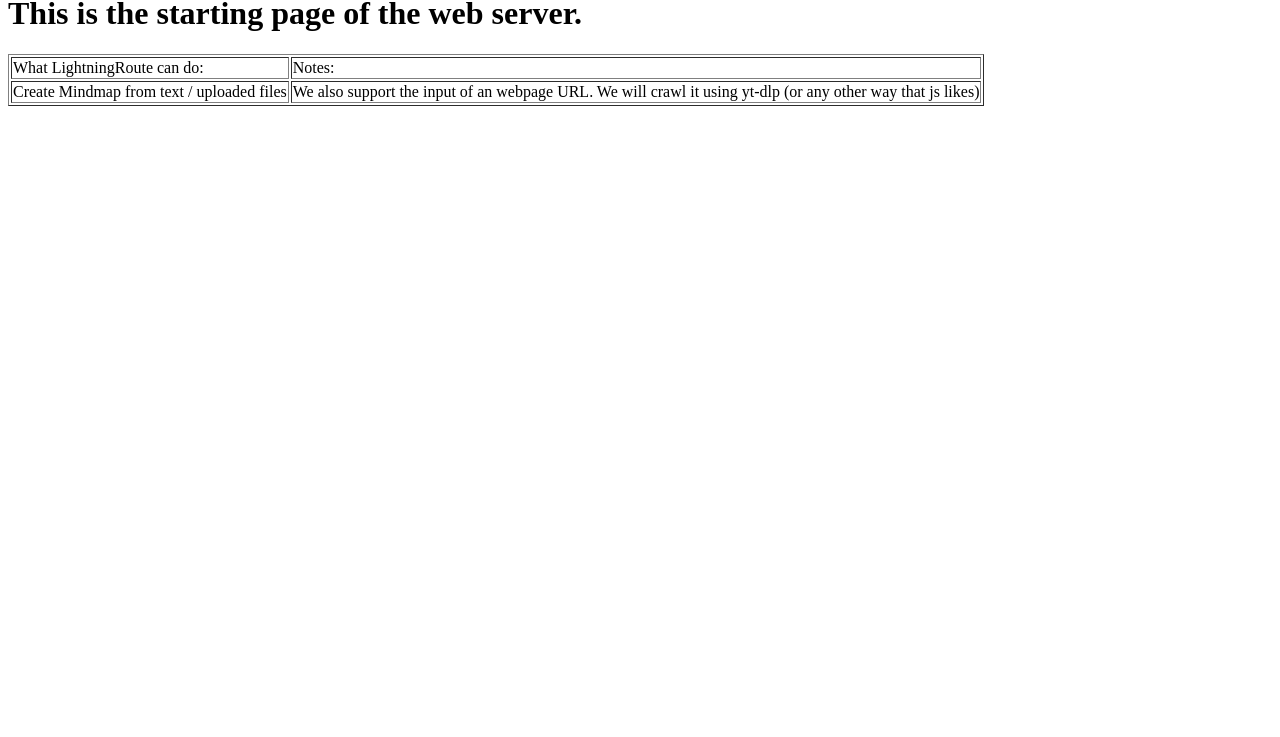
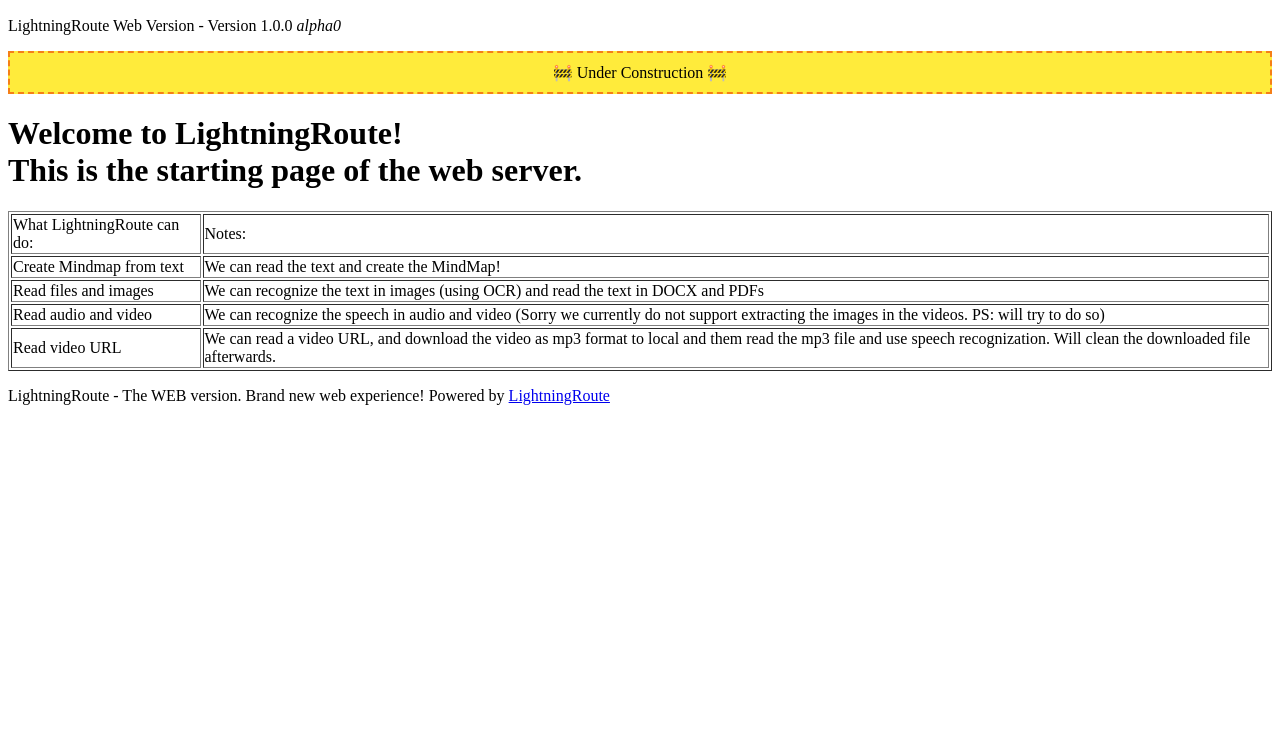
Before and after one commit to Unknownuserfrommars/LightningRoute-Web, a plain HTML site: page index.html in a window 1280 px wide. Shown: the part 63-800 px from the top of the page. Drawn offline with Linux system fonts and the light colour scheme.

Commit message:
Further implement index.html (V 1.0.0-a0.post2)
Still very shitty but still, added a header and footer. Also the Under Construction thingy is made (half of which is contributed by GPT).

```diff
--- a/index.html
+++ b/index.html
@@ -3,8 +3,19 @@
     <head>
         <title>Example of LightningRoute -- The Web Server</title> <!-- Adjust if needed -->
         <meta charset="utf-8">
+        <meta name="viewport" content="width=device-width, initial-scale=1">
     </head>
     <body>
+        <div class="main-content">
+            <header class="header">
+                <div class="container">
+                    <h1>LightningRoute</h1>
+                    <p>LightningRoute Web Version - Version 1.0.0 <i>alpha0</i></p>
+                    <div style="background: #ffeb3b; padding: 10px; text-align: center; border: 2px dashed #f57f17;">
+                        🚧 Under Construction 🚧
+                      </div>
+                </div>
+            </header>
             <h1>
                 Welcome to LightningRoute! <br>
                 This is the starting page of the web server. <br>
@@ -15,9 +26,29 @@
                     <td>Notes:</td>
                 </tr>
                 <tr>
-                <td>Create Mindmap from text / uploaded files</td>
-                <td>We also support the input of an webpage URL. We will crawl it using yt-dlp (or any other way that js likes)</td> <!-- Adjust if needed -->
+                    <td>Create Mindmap from text</td>
+                    <td>We can read the text and create the MindMap!</td> <!-- Adjust if needed -->
+                </tr>
+                <tr>
+                    <td>Read files and images</td>
+                    <td>We can recognize the text in images (using OCR) and read the text in DOCX and PDFs</td> <!-- Adjust if needed -->
+                </tr>
+                <tr>
+                    <td>Read audio and video</td>
+                    <td>We can recognize the speech in audio and video (Sorry we currently do not support extracting the images in the videos. PS: will try to do so)</td>
+                </tr>
+                <tr>
+                    <td>Read video URL</td>
+                    <td>We can read a video URL, and download the video as mp3 format to local and them read the mp3 file and use speech recognization. Will clean the downloaded file afterwards.</td>
                 </tr>
             </table>
+        </div>
+        <footer>
+            <div class="container">
+                <p>LightningRoute - The WEB version. Brand new web experience!
+                   Powered by <a href="https://www.github.com/Unknownuserfrommars/LightningRoute-Web", target="_blank">LightningRoute</a>
+                </p>
+            </div>
+        </footer>
     </body>
 </html>
```
Lines whose indentation alone changed are shown as unchanged.
